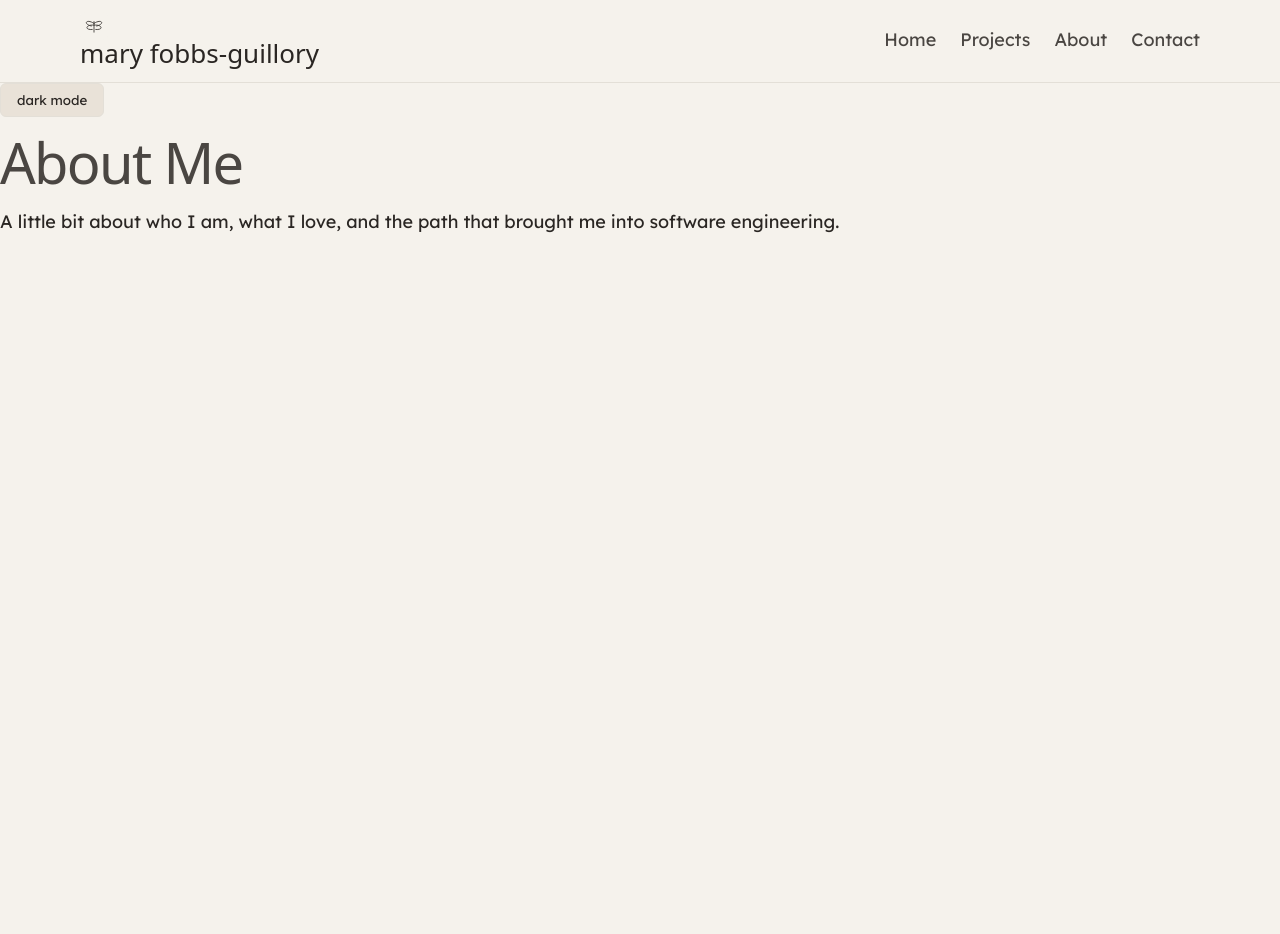
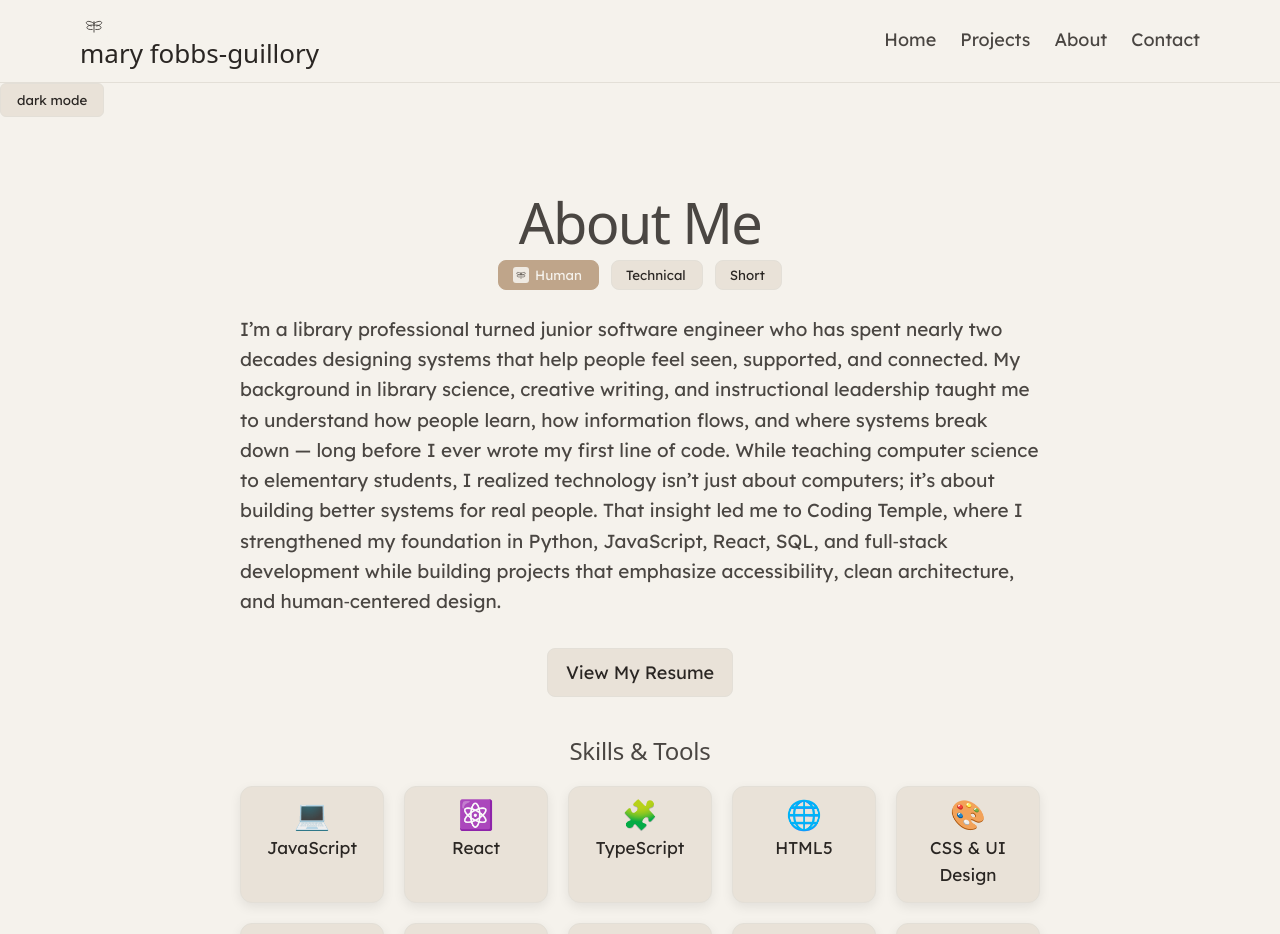
Before and after one commit to mfobbsie/myportfolio, a React (Vite) app: page /about in a window 1280 px wide. Shown: the top 934 px of the page. Before the commit the page ends 800 px from the top, so only its background shows below. Built offline with nearby package versions, Linux system fonts and the light colour scheme; a web font is replaced by a local one.

Commit message:
updated about me and contact page

```diff
--- a/src/pages/AboutPage.css
+++ b/src/pages/AboutPage.css
@@ -0,0 +1,139 @@
+/*AboutPage.css*/
+
+.about-page {
+  max-width: 800px;
+  margin: 0 auto;
+  padding: 60px 20px;
+}
+
+.about-page h1 {
+  text-align: center;
+  margin-bottom: 24px;
+}
+
+/* Tag container */
+.about-tags {
+  display: flex;
+  justify-content: center;
+  gap: 12px;
+  margin-bottom: 24px;
+}
+
+/* Tag buttons */
+.about-tag {
+  position: relative;
+  padding: 6px 16px 6px 14px;
+  border-radius: 8px;
+  border: 1px solid var(--border);
+  background: var(--accent-bg);
+  color: var(--text);
+  cursor: pointer;
+  font-family: var(--sans);
+  display: flex;
+  align-items: center;
+  gap: 6px;
+  transition: background 0.2s ease, color 0.2s ease, border-color 0.2s ease;
+}
+
+.about-tag:hover {
+  background: var(--accent);
+  color: var(--bg);
+}
+
+/* Dragonfly icon on active tag */
+.tag-icon {
+  width: 16px;
+  height: 16px;
+  opacity: 0.9;
+}
+
+/* Active tag */
+.about-tag.active {
+  background: var(--accent);
+  color: var(--bg);
+  border-color: var(--accent);
+}
+
+/* Bio text */
+.about-text {
+  line-height: 160%;
+  color: var(--text-muted);
+  font-size: 1.05rem;
+  white-space: pre-line;
+  transition: opacity 0.25s ease;
+}
+
+/* Fade animations */
+.fade-in {
+  opacity: 1;
+}
+
+.fade-out {
+  opacity: 0;
+}
+
+/* Resume link */
+.resume-wrapper {
+  margin-top: 32px;
+  text-align: center;
+}
+
+.resume-link {
+  display: inline-block;
+  padding: 10px 18px;
+  border-radius: 8px;
+  border: 1px solid var(--border);
+  background: var(--accent-bg);
+  color: var(--text);
+  font-family: var(--sans);
+  text-decoration: none;
+  transition: background 0.2s ease, color 0.2s ease;
+}
+
+.resume-link:hover {
+  background: var(--accent);
+  color: var(--bg);
+}
+
+/* Skills Section */
+.skills-section {
+  margin-top: 40px;
+  text-align: center;
+}
+
+.skills-section h2 {
+  margin-bottom: 20px;
+}
+
+.skills-grid {
+  display: grid;
+  grid-template-columns: repeat(auto-fit, minmax(140px, 1fr));
+  gap: 20px;
+  margin-top: 10px;
+}
+
+.skill-item {
+  background: var(--accent-bg);
+  border: 1px solid var(--border);
+  padding: 14px;
+  border-radius: 12px;
+  display: flex;
+  flex-direction: column;
+  align-items: center;
+  gap: 6px;
+  box-shadow: var(--shadow);
+  transition: transform 0.2s ease;
+}
+
+.skill-item:hover {
+  transform: translateY(-3px);
+}
+
+.skill-icon {
+  font-size: 1.6rem;
+}
+
+.skill-label {
+  font-size: 0.95rem;
+  color: var(--text);
+}
--- a/src/pages/AboutPage.tsx
+++ b/src/pages/AboutPage.tsx
@@ -1,13 +1,110 @@
 /*About.tsx*/
 
+import { useState } from "react";
+import "./AboutPage.css";
+import dragonfly from "/favicon.svg";
+
+type BioVersion = "human" | "technical" | "short";
+
+const bios: Record<BioVersion, string> = {
+  human: `I’m a library professional turned junior software engineer who has spent nearly two decades designing systems that help people feel seen, supported, and connected. My background in library science, creative writing, and instructional leadership taught me to understand how people learn, how information flows, and where systems break down — long before I ever wrote my first line of code. While teaching computer science to elementary students, I realized technology isn’t just about computers; it’s about building better systems for real people. That insight led me to Coding Temple, where I strengthened my foundation in Python, JavaScript, React, SQL, and full‑stack development while building projects that emphasize accessibility, clean architecture, and human‑centered design.`,
+
+  technical: `I’m a full‑stack developer with a background in library science and instructional leadership, now specializing in JavaScript, React, Python, SQL, and RESTful API development. Through Coding Temple, I built projects ranging from a full‑stack service ticket API to responsive React applications and custom UI systems, all with a focus on accessibility, clean architecture, and human‑centered design. I bring strong systems thinking, clear communication, and a user‑first mindset to every project.`,
+
+  short: `I’m a full‑stack developer with experience in JavaScript, React, Python, SQL, and API development, combining technical skill with a background in library science and systems design to build accessible, thoughtful software.`,
+};
+
 export default function AboutPage() {
+  const [version, setVersion] = useState<BioVersion>("human");
+  const [fade, setFade] = useState<boolean>(false);
+
+  const handleChange = (type: BioVersion) => {
+    if (type === version) return;
+    setFade(true);
+    setTimeout(() => {
+      setVersion(type);
+      setFade(false);
+    }, 250);
+  };
+
+  const tagLabels: Record<BioVersion, string> = {
+    human: "Human",
+    technical: "Technical",
+    short: "Short",
+  };
+
+  const skills = [
+    { icon: "💻", label: "JavaScript" },
+    { icon: "⚛️", label: "React" },
+    { icon: "🧩", label: "TypeScript" },
+    { icon: "🌐", label: "HTML5" },
+    { icon: "🎨", label: "CSS & UI Design" },
+    { icon: "📱", label: "Responsive Websites" },
+    { icon: "♿", label: "Web Accessibility" },
+    { icon: "🐍", label: "Python" },
+    { icon: "🗄️", label: "SQL" },
+    { icon: "🔗", label: "REST APIs" },
+    { icon: "🌱", label: "Firebase" },
+    { icon: "🚀", label: "Vercel" },
+    { icon: "🔁", label: "CI/CD Pipeline" },
+    { icon: "🔧", label: "Git" },
+    { icon: "📂", label: "GitHub" },
+    { icon: "🖥️", label: "VS Code" },
+    { icon: "📝", label: "WordPress" },
+    { icon: "🎭", label: "Adobe Suite" },
+    { icon: "⌨️", label: "Command Line" },
+    { icon: "🧠", label: "Systems Thinking" },
+    { icon: "📚", label: "Information Architecture" },
+  ];
+
   return (
-    <section className="page">
+    <section className="about-page">
       <h1>About Me</h1>
-      <p>
-        A little bit about who I am, what I love, and the path that brought me
-        into software engineering.
+
+      <div className="about-tags">
+        {(Object.keys(tagLabels) as BioVersion[]).map((type) => (
+          <button
+            key={type}
+            className={`about-tag ${version === type ? "active" : ""}`}
+            onClick={() => handleChange(type)}
+          >
+            {version === type && (
+              <img src={dragonfly} alt="" className="tag-icon" />
+            )}
+            {tagLabels[type]}
+          </button>
+        ))}
+      </div>
+
+      <p className={`about-text ${fade ? "fade-out" : "fade-in"}`}>
+        {bios[version]}
       </p>
+
+      {/* Resume Link */}
+      <div className="resume-wrapper">
+        <a
+          href="/MaryFobbsGuillory_Resume.pdf"
+          className="resume-link"
+          target="_blank"
+          rel="noopener noreferrer"
+        >
+          View My Resume
+        </a>
+      </div>
+
+      {/* Skills Section */}
+      <div className="skills-section">
+        <h2>Skills & Tools</h2>
+
+        <div className="skills-grid">
+          {skills.map((skill) => (
+            <div className="skill-item" key={skill.label}>
+              <span className="skill-icon">{skill.icon}</span>
+              <span className="skill-label">{skill.label}</span>
+            </div>
+          ))}
+        </div>
+      </div>
     </section>
   );
 }
--- a/src/pages/ContactPage.css
+++ b/src/pages/ContactPage.css
@@ -94,6 +94,26 @@
   color: var(--bg);
 }
 
+.contact-success {
+  background: var(--accent-bg);
+  border: 1px solid var(--border);
+  padding: 12px 16px;
+  border-radius: 8px;
+  color: var(--text);
+  margin-bottom: 20px;
+  text-align: center;
+}
+
+.contact-error {
+  background: #ffdddd;
+  border: 1px solid #ffb3b3;
+  padding: 12px 16px;
+  border-radius: 8px;
+  color: #a30000;
+  margin-bottom: 20px;
+  text-align: center;
+}
+
 /* Mobile adjustments */
 @media (max-width: 600px) {
   .contact-wrapper {
--- a/src/pages/ContactPage.tsx
+++ b/src/pages/ContactPage.tsx
@@ -1,9 +1,33 @@
 /*ContactPage.tsx */
 
+import { useState } from "react";
 import "./ContactPage.css";
 import BgImage from "../assets/contactform.avif";
 
 export default function ContactPage() {
+  const [status, setStatus] = useState<"idle" | "success" | "error">("idle");
+
+  const handleSubmit = async (e: React.FormEvent<HTMLFormElement>) => {
+    e.preventDefault();
+
+    const form = e.currentTarget;
+    const formData = new FormData(form);
+
+    try {
+      await fetch("/", {
+        method: "POST",
+        headers: { "Content-Type": "application/x-www-form-urlencoded" },
+        body: new URLSearchParams(formData as any).toString(),
+      });
+
+      setStatus("success");
+      form.reset();
+    } catch (err) {
+      console.error(err);
+      setStatus("error");
+    }
+  };
+
   return (
     <section className="contact-page">
       <div className="contact-bg">
@@ -13,7 +37,32 @@ export default function ContactPage() {
       <div className="contact-wrapper">
         <h1>Contact Me</h1>
 
-        <form className="contact-form">
+        {/* Success Message */}
+        {status === "success" && (
+          <p className="contact-success">
+            Thank you! Your message has been sent.
+          </p>
+        )}
+
+        {/* Error Message */}
+        {status === "error" && (
+          <p className="contact-error">
+            Something went wrong. Please try again.
+          </p>
+        )}
+
+        <form
+          className="contact-form"
+          name="contact"
+          method="POST"
+          data-netlify="true"
+          data-netlify-honeypot="bot-field"
+          onSubmit={handleSubmit}
+        >
+          {/* Required hidden fields for Netlify */}
+          <input type="hidden" name="form-name" value="contact" />
+          <input type="hidden" name="bot-field" />
+
           <label>
             Name
             <input type="text" name="name" required />
--- a/src/pages/HomePage.css
+++ b/src/pages/HomePage.css
@@ -63,3 +63,16 @@
     margin-right: auto;
   }
 }
+
+.learn-more-link {
+  display: inline-block;
+  margin-top: 20px;
+  font-size: 1rem;
+  color: var(--accent);
+  text-decoration: none;
+  transition: color 0.2s ease;
+}
+
+.learn-more-link:hover {
+  color: var(--text);
+}
--- a/src/pages/HomePage.tsx
+++ b/src/pages/HomePage.tsx
@@ -2,6 +2,7 @@
 
 import Profile from "../assets/profile.jpg";
 import "./HomePage.css";
+import {Link} from "react-router-dom";
 
 export default function HomePage() {
   return (
@@ -22,6 +23,10 @@ export default function HomePage() {
             a habit of wandering barefoot through the grass when inspiration
             strikes.
           </p>
+
+          <Link to="/about" className="learn-more-link">
+            Learn more about what I can do for you →
+          </Link>
         </div>
       </div>
     </section>
--- a/src/pages/ProjectsPage.tsx
+++ b/src/pages/ProjectsPage.tsx
@@ -1,25 +1,25 @@
 /*ProjectsPage.tsx*/
 
 import "./ProjectsPage.css";
-import project1 from "../assets/project1.jpg";
+import project1 from "../assets/project1.png";
 import project2 from "../assets/project2.avif";
 import project3 from "../assets/project3.jpg";
 
 export default function ProjectsPage() {
   const projects = [
     {
-      title: "Common Thread Café",
+      title: "Local Artist Website",
       image: project1,
       description:
-        "A warm, community-focused café site featuring interactive menus, responsive layouts, and a soft editorial aesthetic.",
-      tags: ["JavaScript", "CSS", "Responsive Design"],
+        "A custom‑built artist website designed for mr. festin, blending a neon‑editorial aesthetic with responsive layouts, dynamic galleries, and a playful, immersive brand experience.",
+      tags: ["TypeScript", "React", "CSS", "Responsive Design"],
     },
     {
-      title: "Dog Image Generator",
+      title: "Python To‑Do App",
       image: project2,
       description:
-        "A playful React app that fetches random dog images using an API, with clean UI and smooth loading states.",
-      tags: ["React", "APIs", "UI Design"],
+        "A simple but powerful command-line to‑do application built in Python, emphasizing clarity and structure.",
+      tags: ["Python", "CLI", "Data Structures"],
     },
     {
       title: "Python To‑Do App",
```
Also changed, not shown: src/assets/project1.jpg (deleted), src/assets/project1.png (added).
